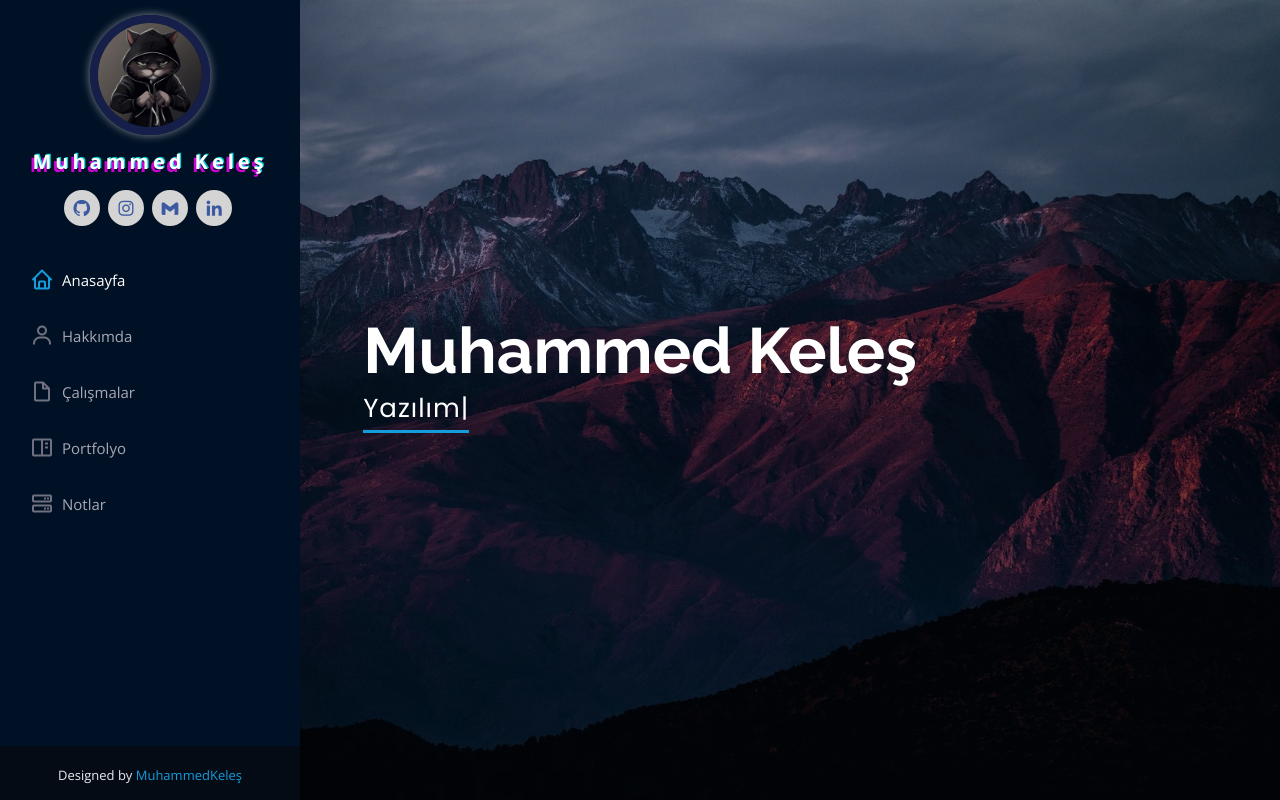
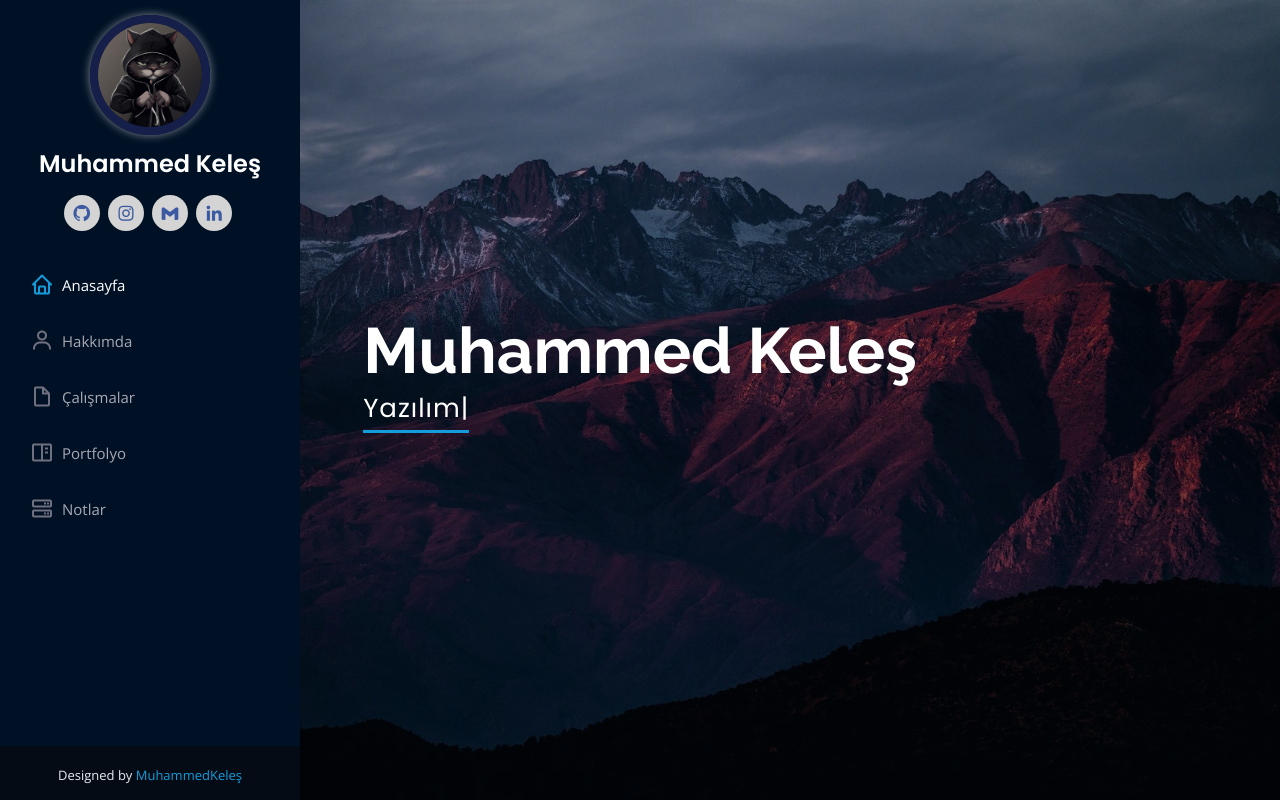
Before and after one commit to Kelesmuhammed/Portfolyo, a plain HTML site: page Portfolyo/index.html in a window 1280 px wide. Shown: the top 800 px of the page. Drawn offline with nearby package versions, Linux system fonts and the light colour scheme; a script that the page names is missing.

Commit message:
Update index.html

```diff
--- a/Portfolyo/index.html
+++ b/Portfolyo/index.html
@@ -28,7 +28,7 @@
       <div class="profile">
         <img src="assets/img/profile-img.jpg" alt="" class="img-fluid rounded-circle">
         <div class="glitch-wrapper">
-          <div class="glitch" data-glitch="Muhammed Keleş">Muhammed Keleş</div>
+        <h1 class="text-light"><a href="index.html">Muhammed Keleş</a></h1>
        </div>
         <div class="social-links mt-3 text-center">
           <a href="https://github.com/Kelesmuhammed"target="_blank" class="Github"><i class="bx bxl-github"></i></a>
```
